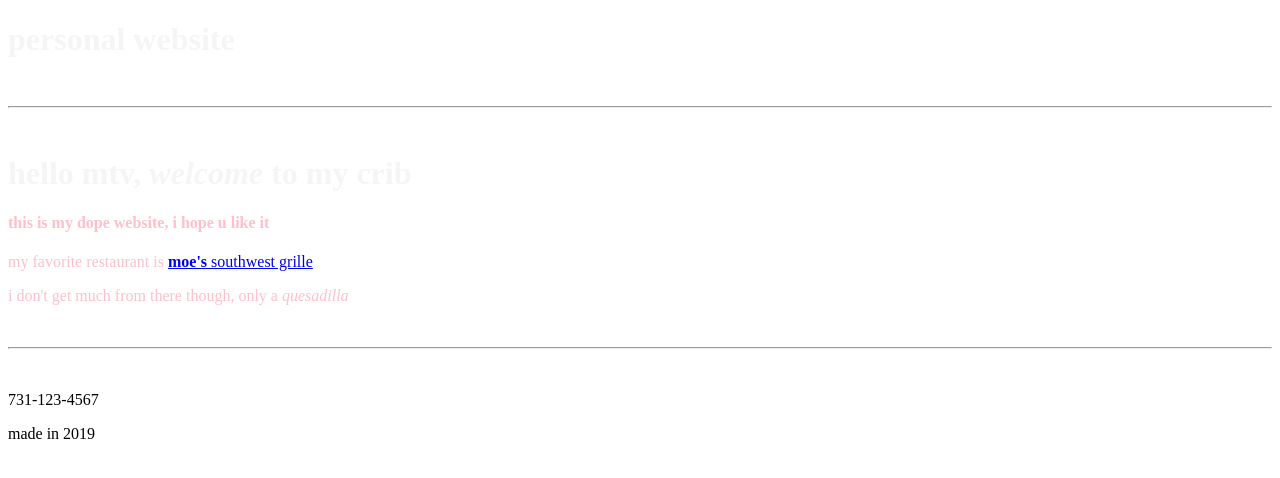
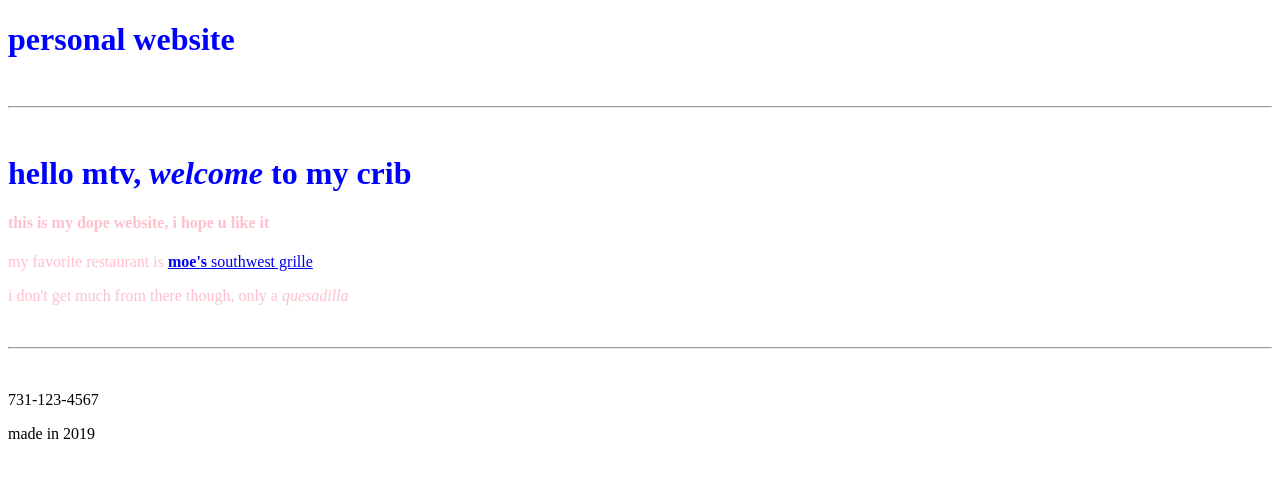
Before and after one commit to sophiegsmoke/sophiesmoke, a plain HTML site: page index.html in a window 1280 px wide. Drawn offline with Linux system fonts and the light colour scheme.

Commit message:
Update styles.css

```diff
--- a/styles.css
+++ b/styles.css
@@ -6,5 +6,5 @@ CSS
   color: pink;
 }
 h1 {
-  color: whitesmoke
+  color: blue
 }
```
